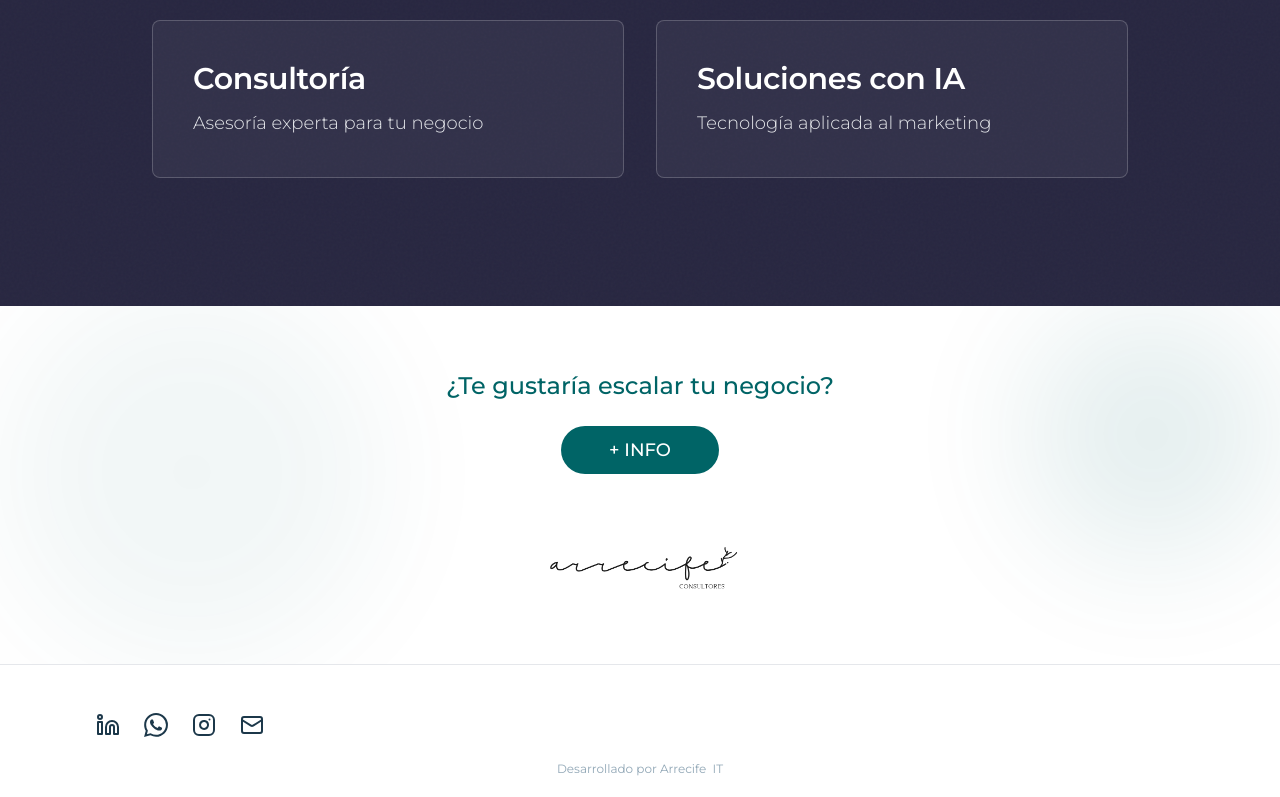
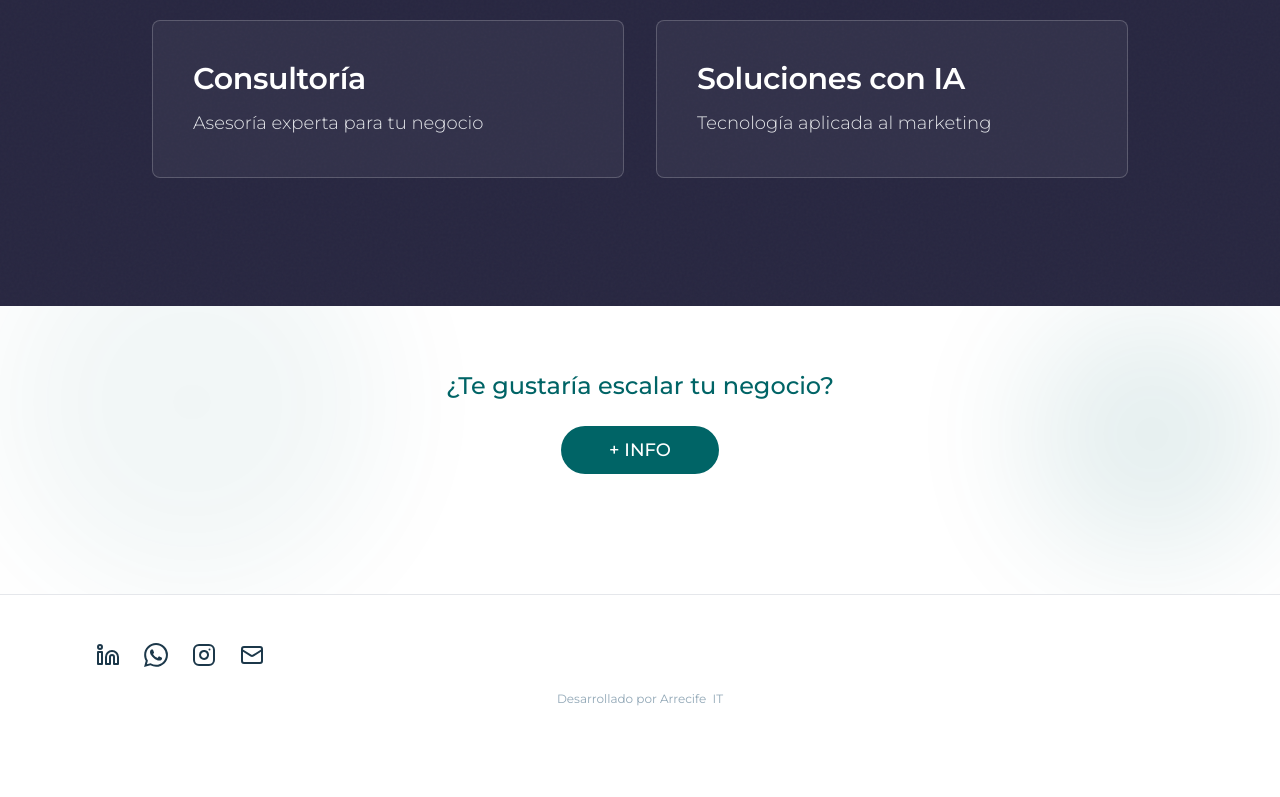
Before and after one commit to Alonzojunco9009/arrecife-digital-flux, a React (Vite) app: page / in a window 1280 px wide. Shown: the part 2922-3719 px from the top of the page. After the commit the page ends 3677 px from the top, so only its background shows below. Built offline with nearby package versions, Linux system fonts and the light colour scheme.

Commit message:
Visual edit in Lovable
Edited UI in Lovable

```diff
--- a/src/components/CTASection.tsx
+++ b/src/components/CTASection.tsx
@@ -73,7 +73,7 @@ const CTASection = () => {
           ease: "easeOut",
           delay: 0.9
         }} className="pt-8">
-            <img src={arrecifeConsulLogo} alt="Arrecife Consultores" className="w-64 h-auto opacity-90" />
+
           </motion.div>
         </div>
       </div>
```
